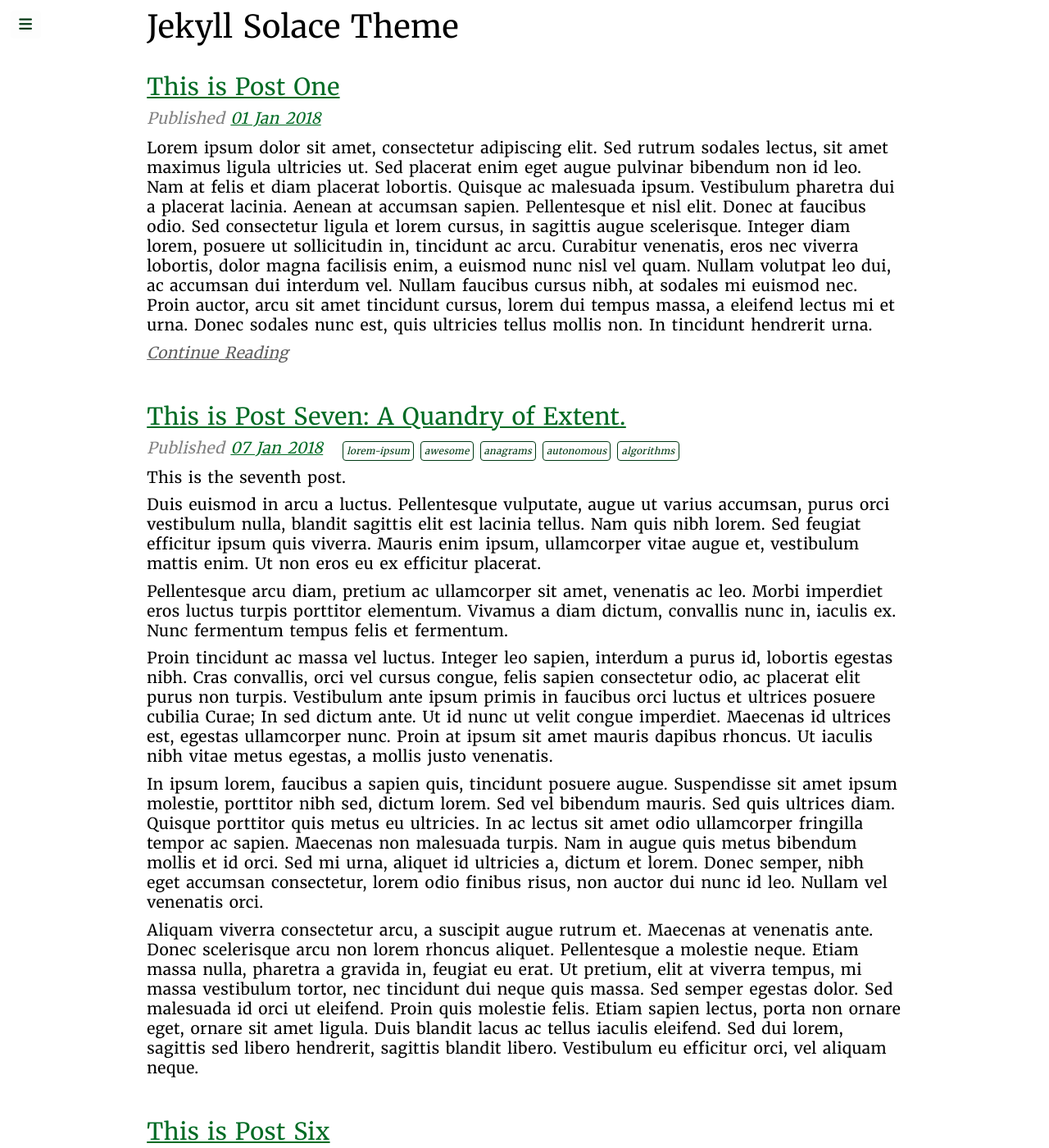
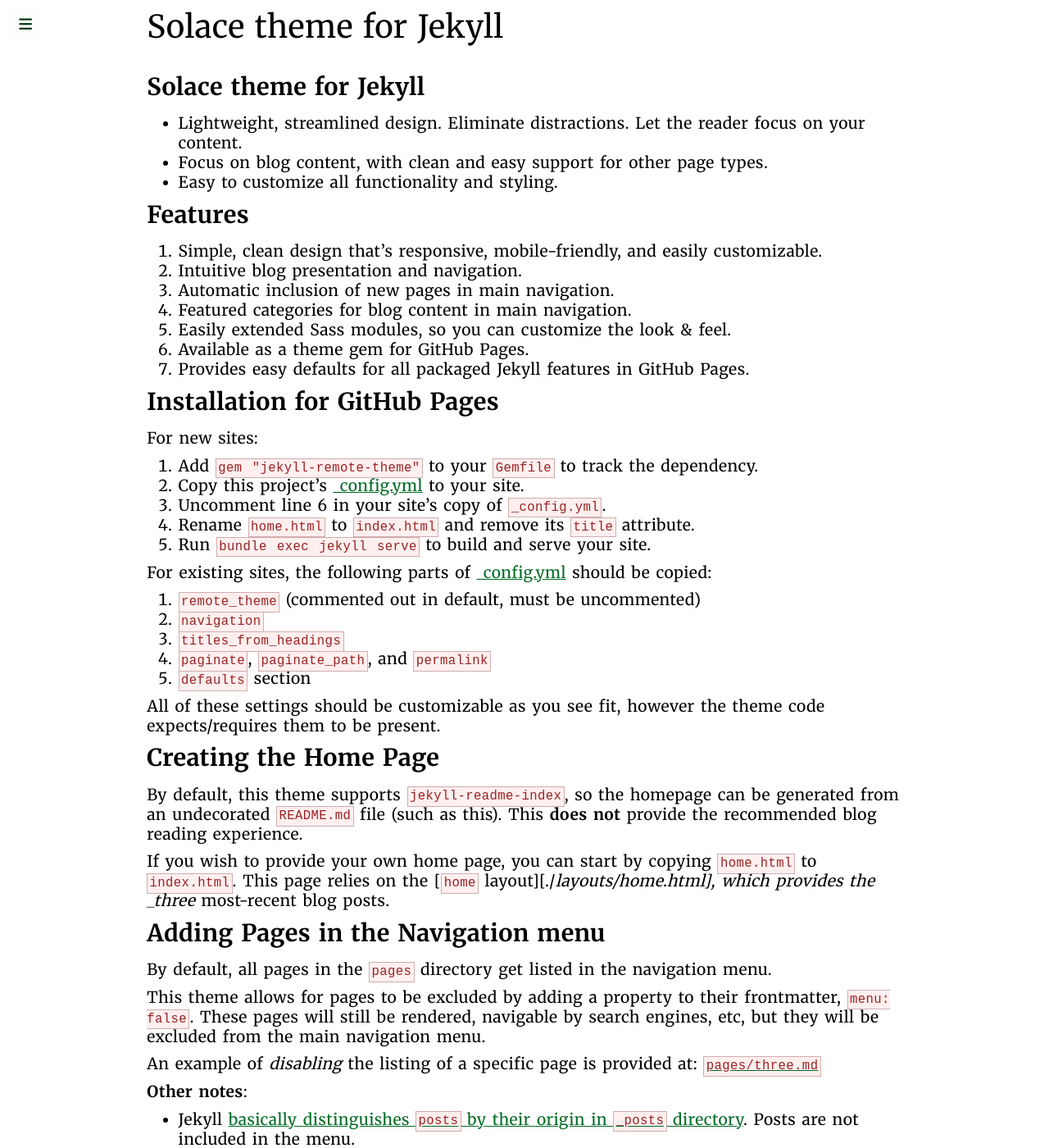
Before and after one commit to samba/jekyll-solace-theme, a Jekyll site: the page built from README.md, in a window 1280 px wide and 1400 px high. Shown: the whole window at 82% size. Built offline with Jekyll 4.4.1, drawn with Linux system fonts in a browser that asks for light colours; nearby versions of some CDN libraries; our own code applies the rules of GitHub Pages for plain Markdown files; some of the changed text lies outside the part shown.

Commit message:
Integrate jekyll-readme-index + document accordingly
Closes #1

```diff
--- a/README.md
+++ b/README.md
@@ -1,3 +1,4 @@
+
 # Solace theme for Jekyll
 
 - Lightweight, streamlined design. Eliminate distractions. Let the reader focus on your content.
@@ -12,7 +13,8 @@
 3. Automatic inclusion of new pages in main navigation.
 4. Featured categories for blog content in main navigation.
 5. Easily extended Sass modules, so you can customize the look & feel.
-6. Available as a theme gem for GitHub pages.
+6. Available as a theme gem for GitHub Pages.
+7. Provides easy defaults for all packaged Jekyll features in GitHub Pages.
 
 ## Installation for GitHub Pages
 
@@ -21,7 +23,8 @@
 1. Add `gem "jekyll-remote-theme"` to your `Gemfile` to track the dependency.
 2. Copy this project's [_config.yml](./_config.yml) to your site.
 3. Uncomment line 6 in your site's copy of `_config.yml`.
-4. Run `bundle exec jekyll serve` to build and serve your site.
+4. Rename `home.html` to `index.html` and remove its `title` attribute.
+5. Run `bundle exec jekyll serve` to build and serve your site.
 
 For existing sites, the following parts of [_config.yml](./_config.yml) should be copied:
 
@@ -33,6 +36,11 @@
 
 All of these settings should be customizable as you see fit, however the theme code expects/requires them to be present.
 
+## Creating the Home Page
+
+By default, this theme supports `jekyll-readme-index`, so the homepage can be generated from an undecorated `README.md` file (such as this). This **does not** provide the recommended blog reading experience.
+
+If you wish to provide your own home page, you can start by copying `home.html` to `index.html`. This page relies on the [`home` layout][./_layouts/home.html], which provides the _three_ most-recent blog posts.
 
 ## Adding Pages in the Navigation menu
 
--- a/_config.yml
+++ b/_config.yml
@@ -30,6 +30,12 @@
   enabled:     true                         # if pages provide an H1 header, but no page.title, automatically use it
   strip_title: false
   collections: false
+
+# If the site has a README, generate <index.html> from it.
+readme_index:
+  enabled:          true                     # disable here if desired
+  remove_originals: true
+
 
 collections:
   posts:
@@ -119,15 +125,16 @@
 - jekyll-redirect-from
 - jekyll-default-layout
 - jekyll-titles-from-headings
+- jekyll-readme-index
 - jekyll-feed
 - rouge
 - kramdown
 
 exclude:
-- README.md
 - CNAME
 - Gemfile
 - Gemfile.lock
 - jekyll-solace-theme.gemspec
 - Makefile
 - util/*
+- DOCKER_ENV*
--- a/_includes/nav.html
+++ b/_includes/nav.html
@@ -22,21 +22,23 @@
             {% assign pages = site.navigation.pages %}
             {% endif %}
 
-            {% assign home = pages | where: "path", "index.html" %}
+            {% assign home_paths = "home.html|index.html|README.md" | split: "|" %}
+            {% assign home = pages | where_exp: "p", "home_paths contains p.path" %}
             {% assign pages = pages | where_exp: "p", "p.title != blank" %}
             {% assign pages = home | concat: pages %}
 
 
-            {% assign pages = pages | sort: "url" %}
+
+            {% assign pages = pages | uniq | sort: "url" %}
             {% for page in pages %}
-                {% assign is_root = (page.path == "index.html") %}
+                {% assign is_root = (home_paths contains page.path) %}
                 {% unless page.menu == false or page.hidden %}
 
                 {% if is_root %}
                 {% assign title_default = page.title | default: site.title %}
                 {% endif %}
 
-                <li class="page">
+                <li class="page" data-page-path="{{ page.path }}">
                     <a class="page" href="{{ page.permalink | default: page.url | prepend: site.baseurl }}">
                         {{ title_default | default: page.menu_title | default: page.title | default: "(untitled)" }}
                     </a>
--- a/index.html
+++ b/home.html
@@ -2,4 +2,5 @@
 layout: home
 menu: true
 body_class: blog home
+title: Example Homepage
 ---
```
